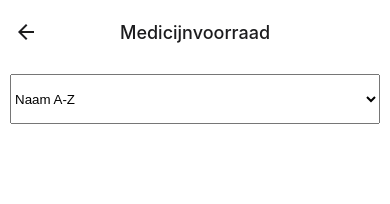
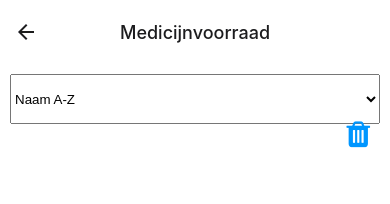
Before and after one commit to davewindesheim/medicijnapp, a React Native app: screen /MedicineSupply in a window 390 px wide. Shown: the top 204 px of the page. Built offline with nearby package versions, Linux system fonts and the light colour scheme.

Commit message:
Added deleted medicine list
Deleted medicine will now be added to a deleted medicine list.

Amount of days that the medicine has been used still needs to be added

```diff
--- a/App.js
+++ b/App.js
@@ -45,7 +45,6 @@ function Home({ navigation, route }) {
 
   const logScheduledNotifications = async () => {
     const allScheduledNotifications = await Notifications.getAllScheduledNotificationsAsync();
-    console.log('All scheduled notifications:', allScheduledNotifications);
   };
 
   const saveData = async (newData) => {
@@ -94,8 +93,22 @@ function Home({ navigation, route }) {
         {
           text: 'Ja',
           onPress: async () => {
+            const deletedItem = data.find(i => i.id === itemId);
             const newData = data.filter(i => i.id !== itemId);
             saveData(newData);
+
+            const deletionDate = new Date().toLocaleDateString('nl-NL', { weekday: 'long', day: 'numeric', month: 'long' });
+
+
+            const deletedMedicineInfo = await AsyncStorage.getItem('deleted_medicines');
+            let updatedDeletedMedicines = deletedMedicineInfo ? JSON.parse(deletedMedicineInfo) : [];
+            updatedDeletedMedicines = [...updatedDeletedMedicines, { ...deletedItem, deletionDate }];
+            const updatedDeletedMedicinesString = JSON.stringify(updatedDeletedMedicines);
+            await AsyncStorage.setItem('deleted_medicines', updatedDeletedMedicinesString);
+
+            setDeletedMedicines(updatedDeletedMedicines);
+
+            console.log(updatedDeletedMedicines);
 
             // Load data again to update the schedule
             loadData();
@@ -104,6 +117,8 @@ function Home({ navigation, route }) {
       ]
     );
   };
+
+  const [deletedMedicines, setDeletedMedicines] = useState([]);
 
   const scheduleNotification = async (item) => {
     if (!item.notificationEnabled) {
--- a/screens/MedicineSupply.js
+++ b/screens/MedicineSupply.js
@@ -3,13 +3,16 @@ import { ScrollView, View, Text, TouchableOpacity, StyleSheet, Modal, ToastAndro
 import AsyncStorage from '@react-native-async-storage/async-storage';
 import { Picker } from '@react-native-picker/picker';
 import { FontAwesome } from '@expo/vector-icons';
+import { FontAwesome5 } from '@expo/vector-icons';
 
-const MedicineSupply = () => {
+const MedicineSupply = ({ handleItemClick }) => {
     const [medicines, setMedicines] = useState([]);
     const [stockInputs, setStockInputs] = useState([]);
     const [sortCriteria, setSortCriteria] = useState('name');
     const [selectedItemIndex, setSelectedItemIndex] = useState(null);
     const [modalVisible, setModalVisible] = useState(false);
+    const [deletedMedicines, setDeletedMedicines] = useState([]);
+    const [showDeleted, setShowDeleted] = useState(false);
 
     useEffect(() => {
         const getMedicinesFromStorage = async () => {
@@ -124,6 +127,19 @@ const MedicineSupply = () => {
         return `${day}-${month}-${year}`;
     };
 
+    const handleSwitchView = async () => {
+        setShowDeleted(!showDeleted);
+
+        if (!showDeleted) {
+            const deletedMedicineJSON = await AsyncStorage.getItem('deleted_medicines');
+            if (deletedMedicineJSON !== null){
+              const deletedMedicines = JSON.parse(deletedMedicineJSON)
+              console.log(deletedMedicines)
+              setDeletedMedicines(deletedMedicines)
+            }
+          }
+      };
+
       return (
         <ScrollView style={styles.container}>
           <View style={styles.sortContainer}>
@@ -141,8 +157,41 @@ const MedicineSupply = () => {
               <Picker.Item label="Minste dagen voorraad" value="leastStock" />
             </Picker>
           </View>
-            {medicines.map((medicine, index) => (
-                <TouchableOpacity key={index} style={styles.medicineContainer} onPress={() => handleOpenModal(index)}>
+          <TouchableOpacity
+            style={styles.garbageBinButton}
+            onPress={handleSwitchView}
+          >
+            {showDeleted ? (
+                <FontAwesome5 name="pills" size={30} color="#0096FF" />
+              ) : (
+                <FontAwesome name="trash" size={30} color="#0096FF" />
+              )}
+          </TouchableOpacity>
+          {showDeleted ? (
+            deletedMedicines.map((medicine, index) => (
+              <TouchableOpacity
+                key={index}
+                style={styles.medicineContainer}
+                onPress={() => handleItemClick(medicine.id, medicine.name)}
+              >
+                <View style={styles.medicineInfo}>
+                  <Text style={styles.medicineName}>{medicine.name}, {medicine.brand}</Text>
+                  <Text style={styles.medicineDetails}>{medicine.weight}{medicine.weightUnit}</Text>
+                </View>
+                <View style={styles.medicineDaysContainer}>
+                  <Text style={styles.medicineDaysLeft}>
+                    Verwijderd op {medicine.deletionDate}
+                  </Text>
+                </View>
+              </TouchableOpacity>
+            ))
+          ) : (
+            medicines.map((medicine, index) => (
+              <TouchableOpacity
+                key={index}
+                style={styles.medicineContainer}
+                onPress={() => handleOpenModal(index)}
+              >
                 <View style={styles.medicineInfo}>
                   <Text style={styles.medicineName}>{medicine.name}, {medicine.brand}</Text>
                   <Text style={styles.medicineDetails}>{medicine.weight}{medicine.weightUnit}</Text>
@@ -156,7 +205,8 @@ const MedicineSupply = () => {
                   </Text>
                 </View>
               </TouchableOpacity>
-            ))}
+            ))
+          )}
 
           <Modal
             animationType="slide"
@@ -214,7 +264,7 @@ const styles = StyleSheet.create({
         padding: 10,
     },
     sortContainer: {
-        marginBottom: 10,
+        marginBottom: 30,
     },
     sortPicker: {
         height: 50,
@@ -225,6 +275,11 @@ const styles = StyleSheet.create({
         backgroundColor: '#f0f0f0',
         padding: 10,
         borderRadius: 10,
+    },
+    garbageBinButton: {
+    position: 'absolute',
+    top: 45, // Adjust the top value as needed
+    right: 10,
     },
     medicineInfo: {
         flexDirection: 'row',
```
Lines whose indentation alone changed are shown as unchanged.
